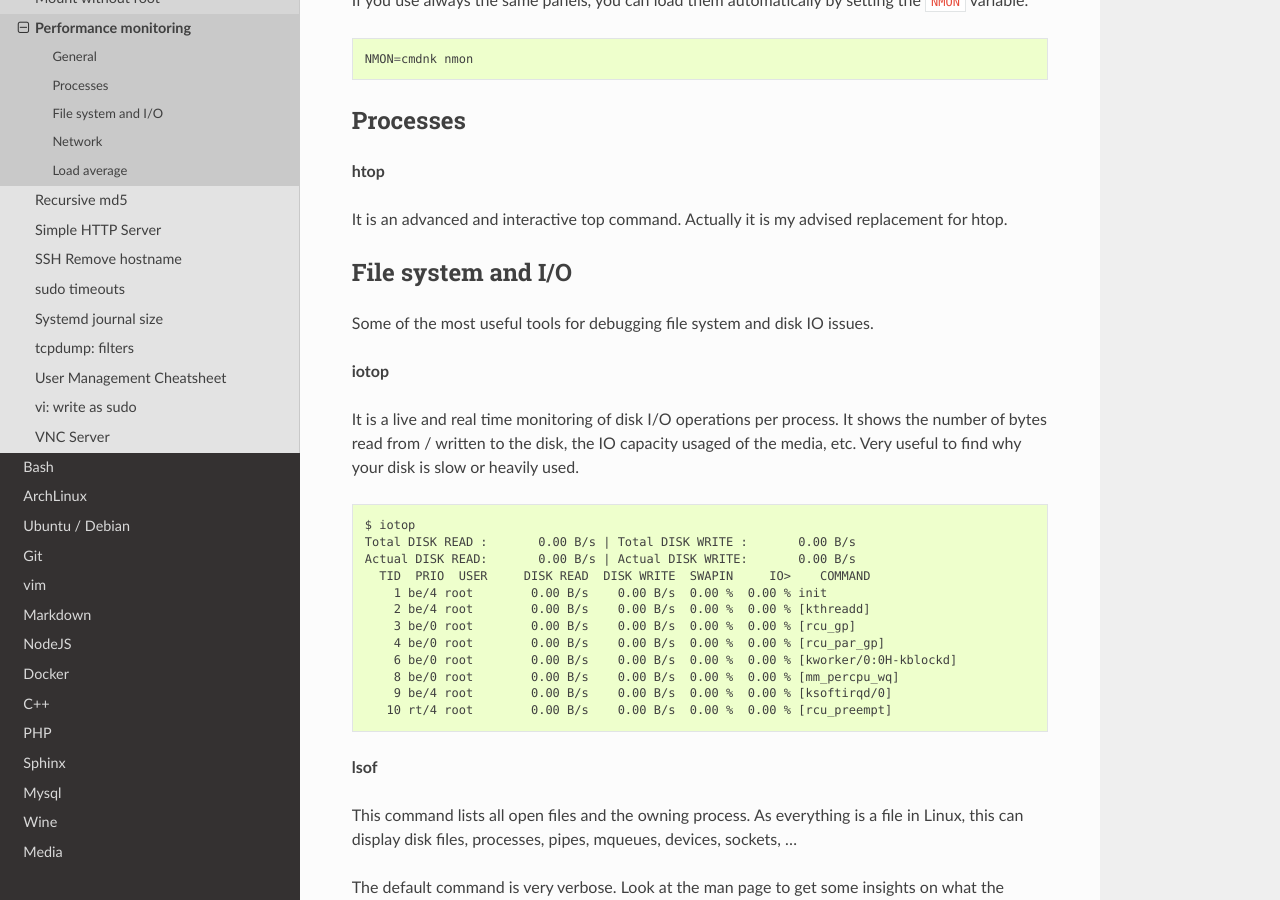
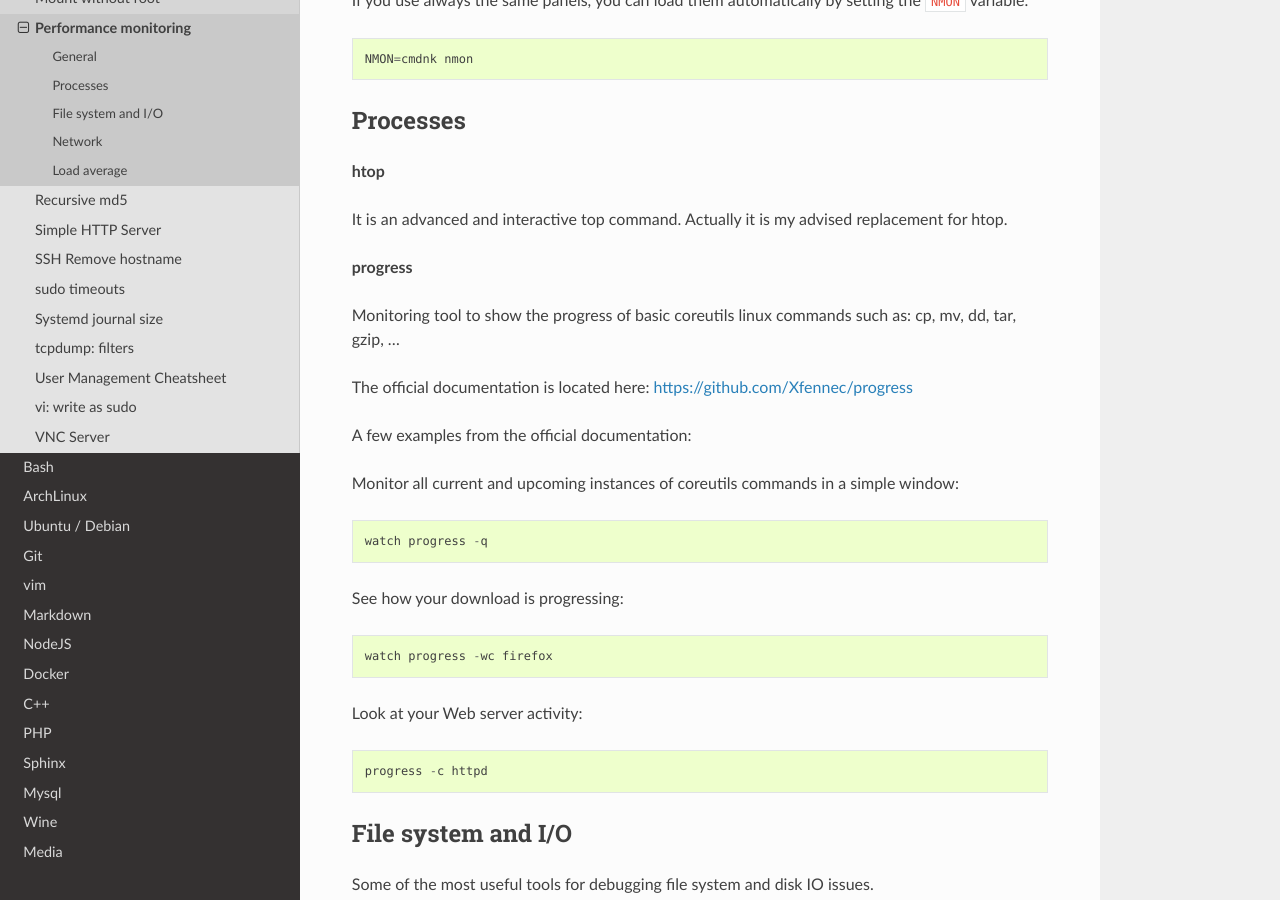
Before and after one commit to papaux/til, a Sphinx documentation site: the page built from source/linux/performance-monitoring.rst, in a window 1280 px wide and 900 px high, scrolled down 1539 px. Built offline with Sphinx 7.4.7 and the Read the Docs theme 2.0.0, drawn with Linux system fonts in a browser that asks for light colours.

Commit message:
linux: add progress tool for monitoring coreutils binaries

```diff
--- a/source/linux/performance-monitoring.rst
+++ b/source/linux/performance-monitoring.rst
@@ -68,6 +68,25 @@ Processes
 
 It is an advanced and interactive top command. Actually it is my advised replacement for htop.
 
+**progress**
+
+Monitoring tool to show the progress of basic coreutils linux commands such as: cp, mv, dd, tar, gzip, ...
+
+The official documentation is located here: https://github.com/Xfennec/progress
+
+A few examples from the official documentation:
+
+Monitor all current and upcoming instances of coreutils commands in a simple window: ::
+
+  watch progress -q
+
+See how your download is progressing: ::
+
+  watch progress -wc firefox
+
+Look at your Web server activity: ::
+
+  progress -c httpd
 
 File system and I/O
 ~~~~~~~~~~~~~~~~~~~
```
